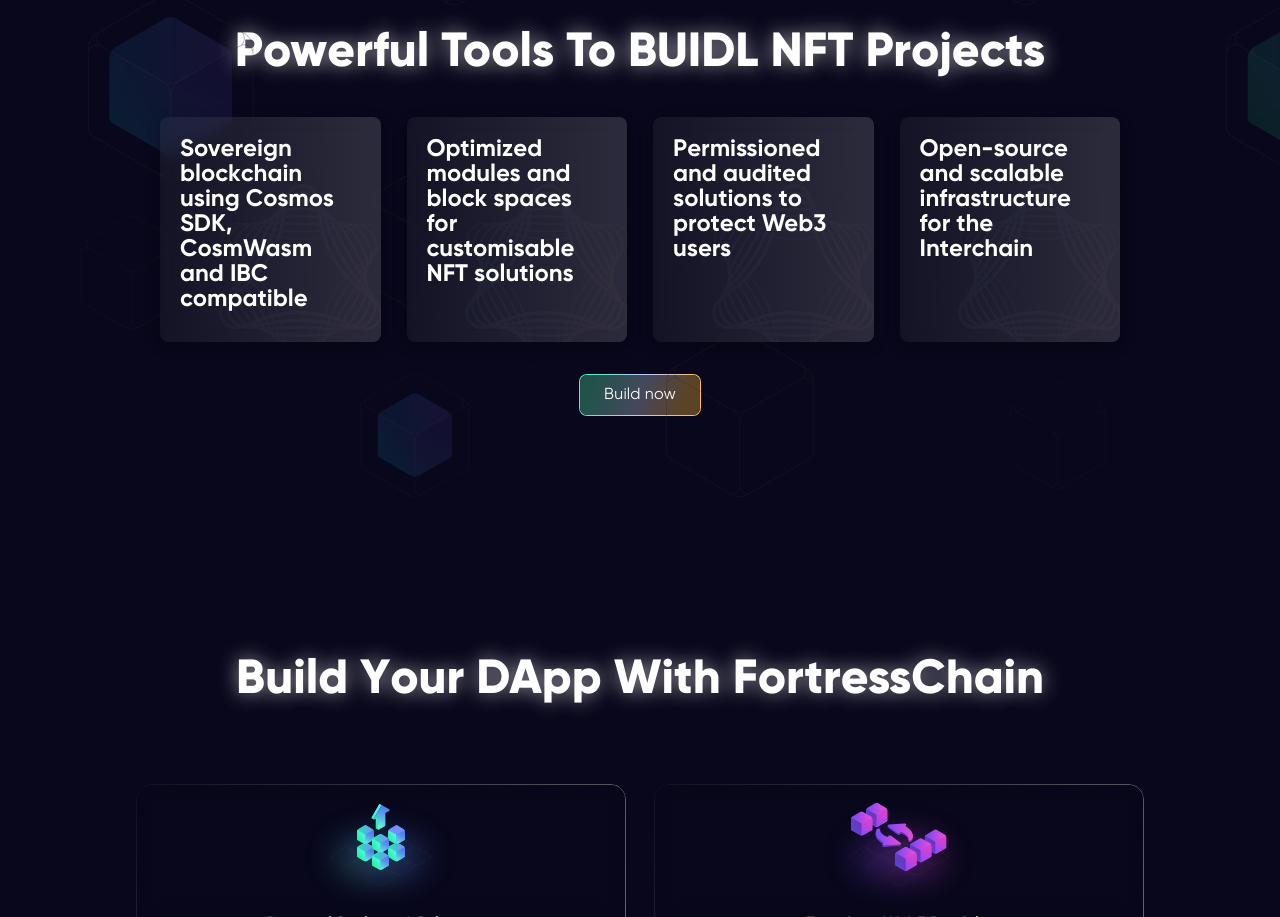
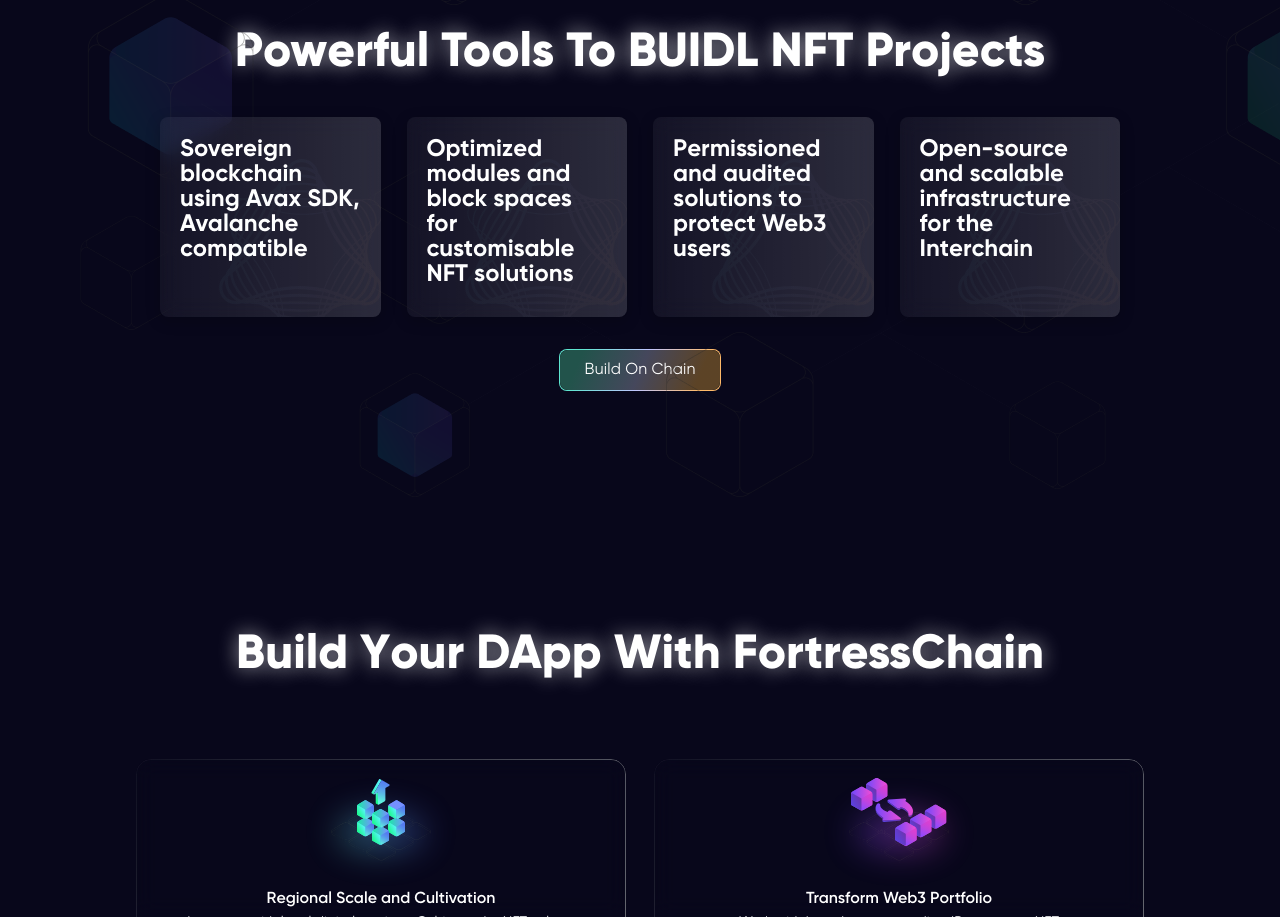
Before and after one commit to ufogreys/fasdfsdfsdfsdfsdfsdfadsf, a React (Create React App) app: page / in a window 1280 px wide. Shown: the part 2460-3377 px from the top of the page. Built offline with nearby package versions, Linux system fonts and the light colour scheme.

Commit message:
Update index.js

```diff
--- a/src/components/Advantage/index.js
+++ b/src/components/Advantage/index.js
@@ -48,7 +48,7 @@
                 <h2 className='text__medium'>Powerful tools to BUIDL NFT projects</h2>
                 <div>
                     <Card>
-                        <p className='title'>Sovereign blockchain using Cosmos SDK, CosmWasm and IBC compatible</p>
+                        <p className='title'>Sovereign blockchain using Avax SDK, Avalanche compatible</p>
                     </Card>
                     <Card>
                         <p className='title'>Optimized modules and block spaces for customisable NFT solutions</p>
@@ -61,7 +61,7 @@
                     </Card>
                 </div>
                 <Gap height={32} mHeight={16} />
-                <Button onClick={() => window.open('https://docs.aura.network/developer/')}>Build now</Button>
+                <Button onClick={() => window.open('https://fortresschain.gitbook.io/fortress-chain/')}>Build On Chain</Button>
             </Wrap>
         </Container>
     )
```
